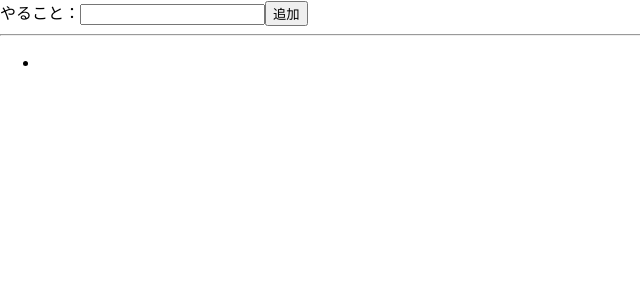
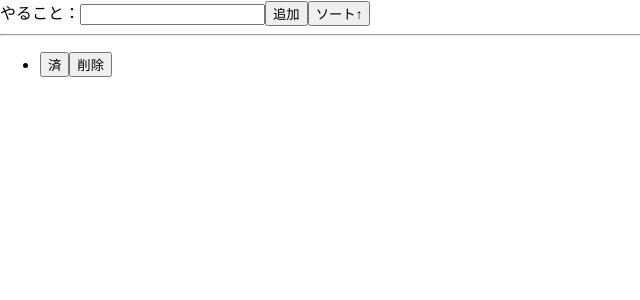
Before and after one commit to darutani/react_practical_introduction, a React (Create React App) app: page / in a window 1280 px wide. Both pictures are taken after a click on the button "追加". Shown: the top 300 px of the page, without its empty margins (0-640 px from the left). Built offline with nearby package versions, Linux system fonts and the light colour scheme.

Commit message:
:sparkles: 4-2-3

```diff
--- /dev/null
+++ b/src/chapter4/StateTodo.css
@@ -0,0 +1,3 @@
+.done {
+  text-decoration: line-through;
+}
--- a/src/chapter4/StateTodo.js
+++ b/src/chapter4/StateTodo.js
@@ -1,9 +1,11 @@
 import {useState} from "react";
+import './StateTodo.css';
 
 let maxId = 0;
 export default function StateTodo() {
     const [title, setTitle] = useState('');
     const [todo, setTodo] = useState([]);
+    const [desc, setDesc] = useState(true);
     const handleChangeTitle = e => {
         setTitle(e.target.value)
     }
@@ -18,15 +20,47 @@
             },
         ]);
     };
+    const handleDone = e => {
+        setTodo(todo.map(item => {
+            if (item.id === Number(e.target.dataset.id)) {
+                return {
+                    ...item,
+                    isDone: true,
+                }
+            } else {
+                return item;
+            }
+        }));
+    };
+    const handleRemove = e => {
+        setTodo(todo.filter(item => item.id !== Number(e.target.dataset.id)));
+    };
+    const handleSort = e => {
+        const sorted = [...todo];
+        sorted.sort((m, n) => {
+            if (desc) {
+                return n.created.getTime() - m.created.getTime();
+            } else {
+                return m.created.getTime() - n.created.getTime();
+            }
+        })
+        setDesc(d => ! d);
+        setTodo(sorted);
+    }
     return (
         <div>
             <label htmlFor="title">やること：</label>
             <input id="titile" name="title" value={title} onChange={handleChangeTitle} />
             <button type="button" onClick={handleClick}>追加</button>
+            <button type="button" onClick={handleSort}>ソート{desc ? '↑' : '↓'}</button>
             <hr />
             <ul>
                 {todo.map(item => (
-                    <li key={item.id}>{item.title}</li>
+                    <li key={item.id} className={item.isDone ? 'done' : ''}>
+                        {item.title}
+                        <button type="button" onClick={handleDone} data-id={item.id}>済</button>
+                        <button type="button" onClick={handleRemove} data-id={item.id}>削除</button>
+                    </li>
                 ))}
             </ul>
         </div>
```
